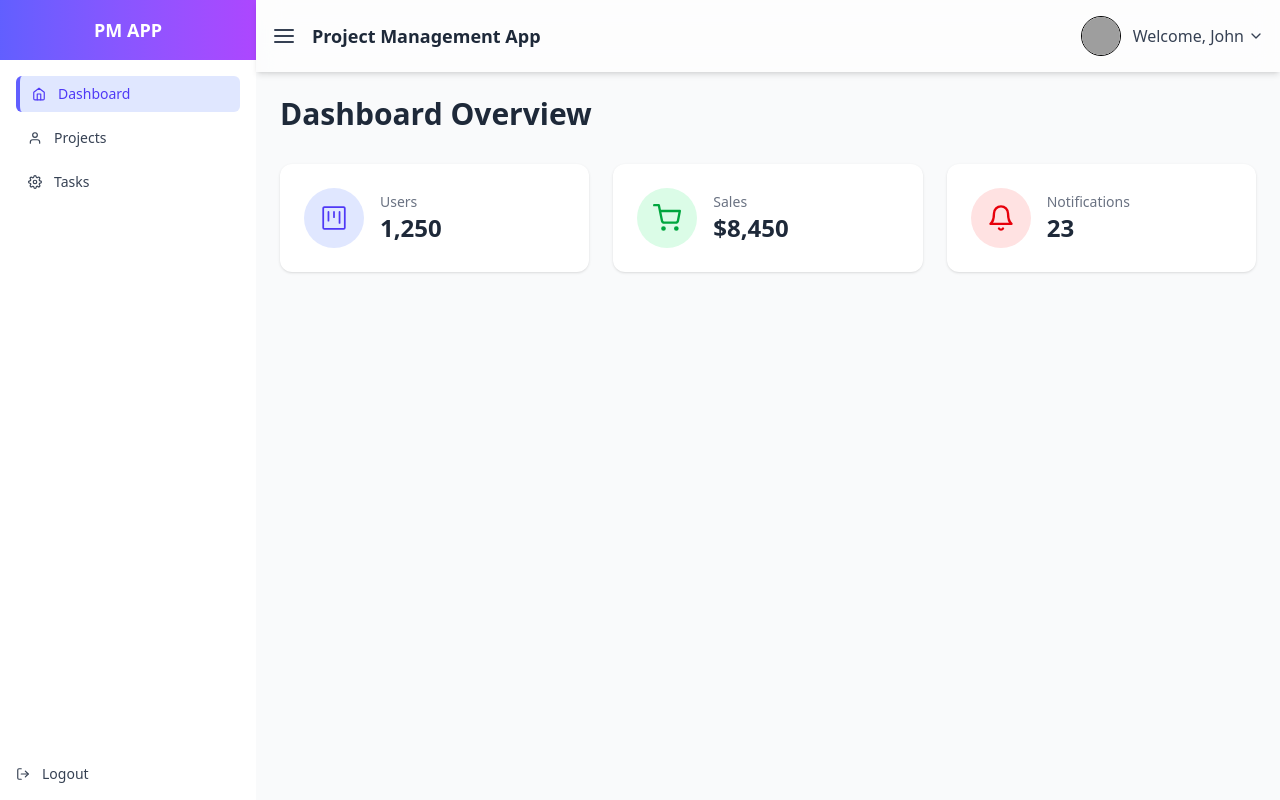
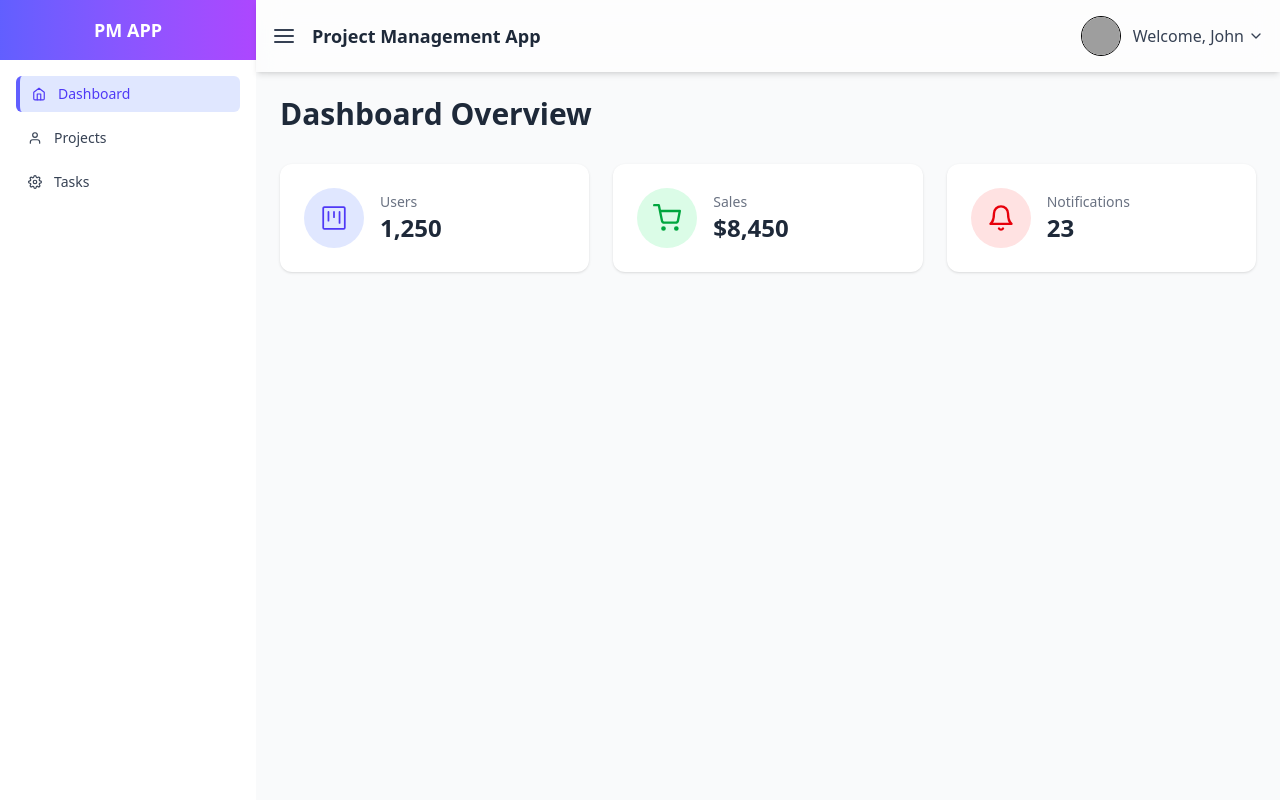
Before and after one commit to alawoddin/frontend, a React (Vite) app: page /dashboard in a window 1280 px wide. Built offline with nearby package versions, Linux system fonts and the light colour scheme; sample sign-in values are in the browser's storage; grey boxes are pictures that could not be loaded.

Commit message:
the logout section is done

```diff
--- a/src/components/Dashboardlayout.jsx
+++ b/src/components/Dashboardlayout.jsx
@@ -1,7 +1,7 @@
 "use client";
 
 import { useState, useEffect } from "react";
-import { NavLink } from "react-router-dom";
+import { Navigate, NavLink, useNavigate } from "react-router-dom";
 import {
   FiHome,
   FiUser,
@@ -15,6 +15,8 @@ export default function DashboardLayout({ children }) {
   const [sidebarOpen, setSidebarOpen] = useState(true);
   const [dropdownOpen, setDropdownOpen] = useState(false);
 
+  const Navigate = useNavigate(false);
+
   // Collapse sidebar by default on smaller screens
   useEffect(() => {
     if (window.innerWidth < 768) {
@@ -22,6 +24,11 @@ export default function DashboardLayout({ children }) {
       setSidebarOpen(false);
     }
   }, []);
+
+  const handleLogout = () => {
+    localStorage.removeItem("token");
+    Navigate("/login");
+  }
 
   return (
     <div className="flex h-screen bg-gray-100">
@@ -81,13 +88,7 @@ export default function DashboardLayout({ children }) {
           </NavLink>
         </nav>
 
-        {/* Footer */}
-        <div className="p-4">
-          <button className="w-full flex items-center gap-3 text-sm text-gray-700 hover:text-red-500">
-            <FiLogOut />
-            {sidebarOpen && "Logout"}
-          </button>
-        </div>
+
       </aside>
 
       {/* Main Content */}
@@ -131,7 +132,7 @@ export default function DashboardLayout({ children }) {
             {/* Dropdown */}
             {dropdownOpen && (
               <div className="absolute right-0 mt-2 w-40 bg-white rounded-md shadow-lg py-2">
-                <button className="w-full text-left px-4 py-2 text-gray-700 hover:bg-gray-100 flex items-center gap-2">
+                <button onClick={handleLogout} className="w-full text-left px-4 py-2 text-gray-700 hover:bg-gray-100 flex items-center gap-2">
                   <FiLogOut /> Logout
                 </button>
               </div>
```
